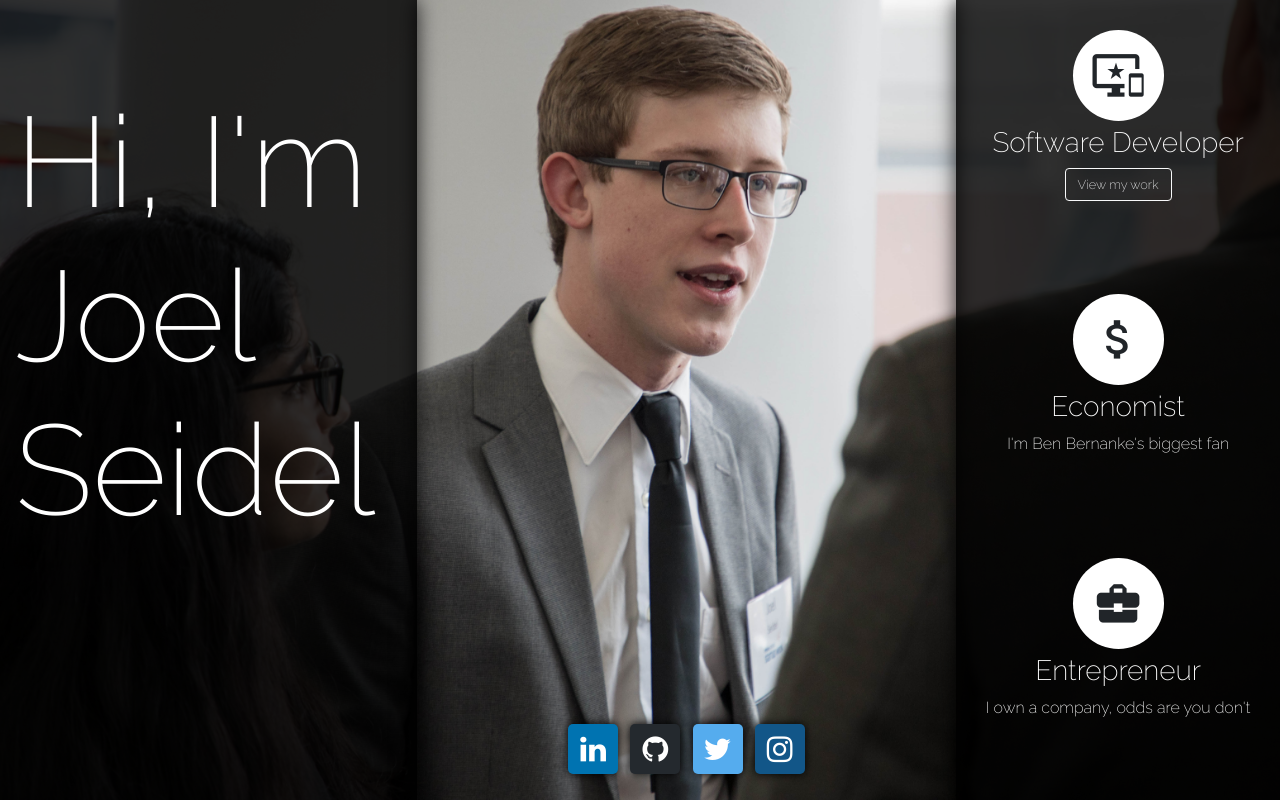
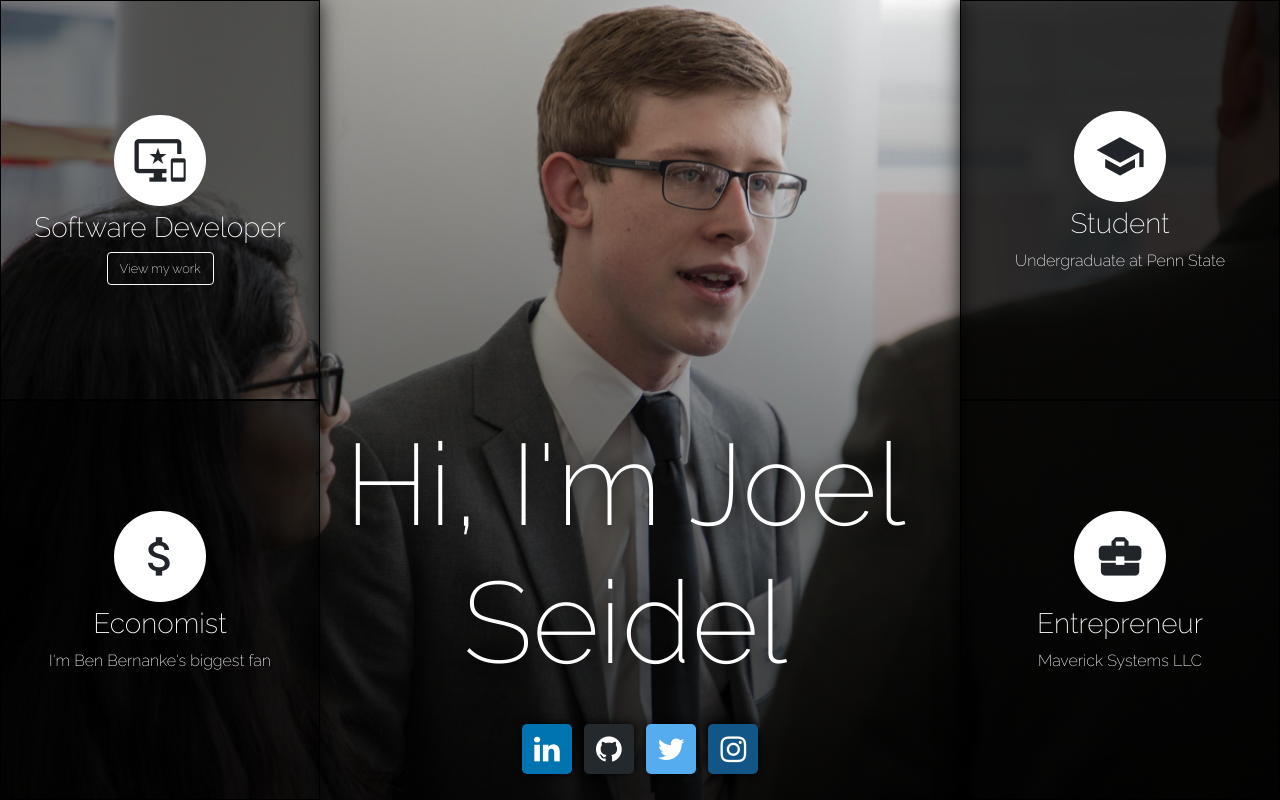
Before and after one commit to joeldseidel/joeldseidel.github.io, a PHP site: page / in a window 1280 px wide. Run offline with PHP 8.4, Linux system fonts and the light colour scheme.

Commit message:
Redesigned the redesigned index page

```diff
--- a/index.html
+++ b/index.html
@@ -12,14 +12,34 @@
     <script src="./script/index-script.js"></script>
 </head>
 <body>
-    <div class="container-fluid h-100 pl-0" id="index-container">
+    <div class="container-fluid h-100" id="index-container">
         <div class="row h-100">
-            <div class="col-lg-4 p-0 m-0 h-100 index-column">
-                <div class="container h-100" id="my-info-container">
-                    <h1 id="name-label">Hi, I'm Joel Seidel</h1>
+            <div class="col-lg-3 h-100 index-column">
+                <div class="row title-container">
+                    <div class="container d-flex h-100">
+                        <div class="row justify-content-center align-self-center">
+                            <i class="material-icons title-icon">important_devices</i>
+                            <h3 class="w-100">Software Developer</h3>
+                            <button type="button" id="software-work-button" class="btn btn-outline-light">View my work</button>
+                        </div>
+                    </div>
+                </div>
+                <div class="row title-container">
+                    <div class="container d-flex h-100">
+                        <div class="row justify-content-center align-self-center">
+                            <i class="material-icons title-icon">attach_money</i>
+                            <h3 class="w-100">Economist</h3>
+                            <p>I'm Ben Bernanke's biggest fan</p>
+                        </div>
+                    </div>
                 </div>
             </div>
-            <div class="col-lg-5 p-0 m-0 h-100 index-column">
+            <div id="center-col" class="col-lg-6 h-100 index-column">
+                <div class="row w-100 justify-content-center align-items-center">
+                    <div class="container" id="my-info-container">
+                        <h1 id="name-label">Hi, I'm Joel Seidel</h1>
+                    </div>
+                </div>
                 <div id="social-media" class="row w-100 justify-content-center align-items-center">
                     <div class id="social-media-icons">
                         <ul class="list-inline">
@@ -31,21 +51,25 @@
                     </div>
                 </div>
             </div>
-            <div class="col-lg-3 pl-10 m-0 index-column" id="titles-column">
+            <div class="col-lg-3 index-column" id="titles-column">
                 <div class="row title-container">
-                    <i class="material-icons title-icon">important_devices</i>
-                    <h3>Software Developer</h3>
-                    <button type="button" id="software-work-button" class="btn btn-outline-light">View my work</button>
+                    <div class="container d-flex h-100">
+                        <div class="row justify-content-center align-self-center">
+                            <i class="material-icons title-icon">school</i>
+                            <h3 class="w-100">Student</h3>
+                            <p>Undergraduate at Penn State</p>
+                        </div>
+                    </div>
                 </div>
+
                 <div class="row title-container">
-                    <i class="material-icons title-icon">attach_money</i>
-                    <h3>Economist</h3>
-                    <p>I'm Ben Bernanke's biggest fan</p>
-                </div>
-                <div class="row title-container">
-                    <i class="material-icons title-icon">business_center</i>
-                    <h3>Entrepreneur</h3>
-                    <p>I own a company, odds are you don't</p>
+                    <div class="container d-flex h-100">
+                        <div class="row justify-content-center align-self-center">
+                            <i class="material-icons title-icon">business_center</i>
+                            <h3 class="w-100">Entrepreneur</h3>
+                            <p>Maverick Systems LLC</p>
+                        </div>
+                    </div>
                 </div>
             </div>
         </div>
--- a/script/index-script.js
+++ b/script/index-script.js
@@ -2,6 +2,5 @@ var image;
 var namePlate;
 $(document).ready(function(){
     $('#software-work-button').click(function(){
-        window.location.href = "mywork.html";
     });
 });
--- a/style/index-style.css
+++ b/style/index-style.css
@@ -16,17 +16,23 @@ body {
 	box-shadow: 0 0 20px 0 rgba(0, 0, 0, 0.8);
 }
 
+#center-col{
+	background-image: linear-gradient(to bottom, rgba(0,0,0,0), rgba(0,0,0,0.8))
+}
+
 #my-info-container{
-	background: rgba(0,0,0,0.8);
-	padding-left: 30px;
 	padding-top: 20%;
+	position: absolute;
+	bottom: 100px;
+	text-align: center;
 }
 
 #name-label{
 	color: white;
-	font-size: 10vw;
+	font-size: 9vw;
 	font-family: 'Raleway', sans-serif;
-	text-align: left;
+	text-align: center;
+	text-shadow: 0 0 20px black;
 }
 
 #software-work-button{
@@ -34,16 +40,18 @@ body {
 	font-family: 'Raleway', sans-serif;
 }
 
-#titles-column{
+.title-container{
+	display:block;
+	padding: 20px 20px;
+	text-align: center;
+	height: 50%;
+	font-family: 'Raleway', sans-serif;
+	border: 1px solid black;
 	background: rgba(0,0,0,0.8);
 }
 
-.title-container{
-	display:block;
-	padding: 30px 20px;
-	text-align: center;
-	height: 33%;
-	font-family: 'Raleway', sans-serif;
+.title-container:hover{
+	background: rgba(0,0,0,0.5);
 }
 
 .title-container h3, p{
@@ -68,7 +76,6 @@ body {
 	padding-right: 20px;
 	padding-top: 15px;
 	border-radius: 5px;
-	margin-left: 30px;
 }
 
 .fa{
```
